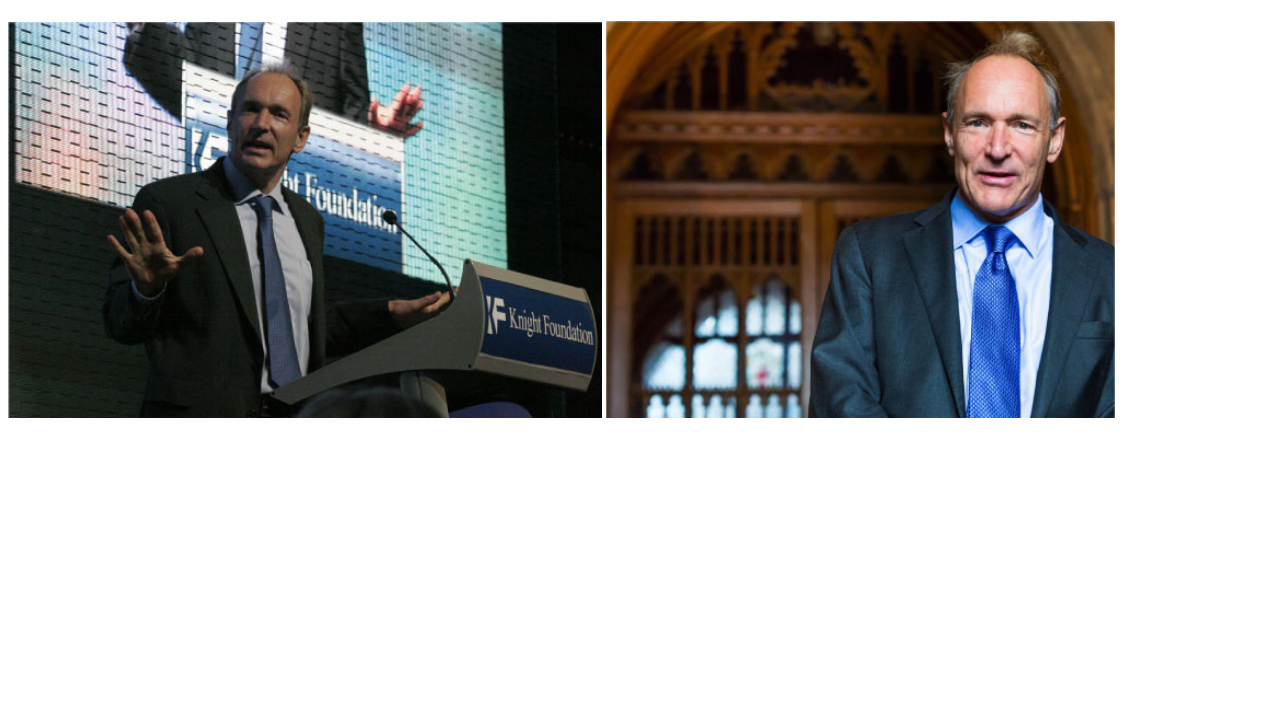
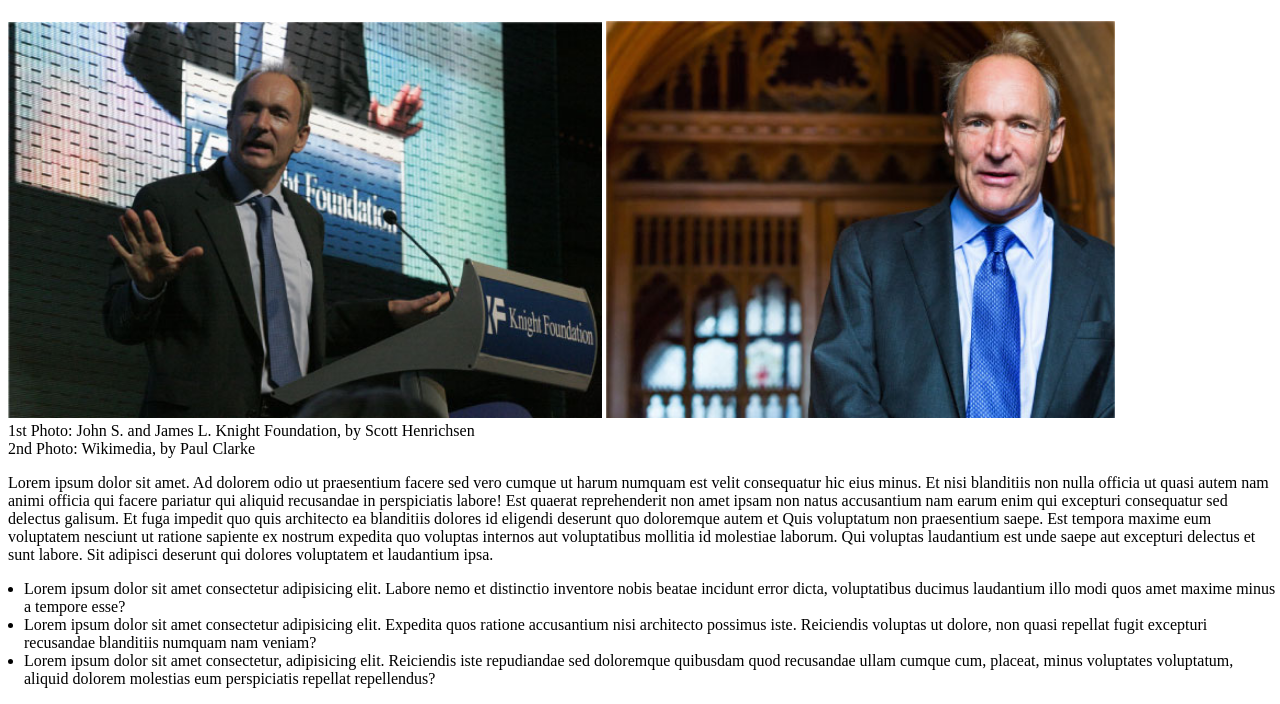
Before and after one commit to bertoldimatteo/html-css-booleaner, a plain HTML site: page index.html in a window 1280 px wide. Shown: the part 385-1089 px from the top of the page. Before the commit the page ends 807 px from the top, so only its background shows below. Drawn offline with Linux system fonts and the light colour scheme.

Commit message:
aggiunto paragrafo + ul con css

```diff
--- a/css/style.css
+++ b/css/style.css
@@ -61,3 +61,7 @@ a {
     margin: 0;
     width: 40%;
 }
+
+.list1 {
+    padding-left: 16px;
+}
--- a/index.html
+++ b/index.html
@@ -1,5 +1,6 @@
 <!DOCTYPE html>
 <html lang="en">
+
 <head>
     <meta charset="UTF-8">
     <meta http-equiv="X-UA-Compatible" content="IE=edge">
@@ -9,6 +10,7 @@
     <link rel="stylesheet" href="css/style.css">
 
 </head>
+
 <body>
 
     <!-- intestazione -->
@@ -37,6 +39,31 @@
         </div>
         <!-- /titolo con immagini -->
 
+        <!-- dettaglio sotto immagini -->
+        <div>
+            <span>1st Photo: John S. and James L. Knight Foundation, by Scott Henrichsen</span>
+        </div>
+        <div>
+            <span>2nd Photo: Wikimedia, by Paul Clarke</span>
+        </div>
+        <!-- /dettaglio sotto immagini -->
+
+        <p>Lorem ipsum dolor sit amet. Ad dolorem odio ut praesentium facere sed vero cumque ut harum numquam est velit
+            consequatur hic eius minus. Et nisi blanditiis non nulla officia ut quasi autem nam animi officia qui facere
+            pariatur qui aliquid recusandae in perspiciatis labore! Est quaerat reprehenderit non amet ipsam non natus
+            accusantium nam earum enim qui excepturi consequatur sed delectus galisum. Et fuga impedit quo quis
+            architecto ea blanditiis dolores id eligendi deserunt quo doloremque autem et Quis voluptatum non
+            praesentium saepe.
+            Est tempora maxime eum voluptatem nesciunt ut ratione sapiente ex nostrum expedita quo voluptas internos aut
+            voluptatibus mollitia id molestiae laborum. Qui voluptas laudantium est unde saepe aut excepturi delectus et
+            sunt labore. Sit adipisci deserunt qui dolores voluptatem et laudantium ipsa.
+        </p>
+
+        <ul class="list1">
+            <li>Lorem ipsum dolor sit amet consectetur adipisicing elit. Labore nemo et distinctio inventore nobis beatae incidunt error dicta, voluptatibus ducimus laudantium illo modi quos amet maxime minus a tempore esse?</li>
+            <li>Lorem ipsum dolor sit amet consectetur adipisicing elit. Expedita quos ratione accusantium nisi architecto possimus iste. Reiciendis voluptas ut dolore, non quasi repellat fugit excepturi recusandae blanditiis numquam nam veniam?</li>
+            <li>Lorem ipsum dolor sit amet consectetur, adipisicing elit. Reiciendis iste repudiandae sed doloremque quibusdam quod recusandae ullam cumque cum, placeat, minus voluptates voluptatum, aliquid dolorem molestias eum perspiciatis repellat repellendus?</li>
+        </ul>
 
     </main>
     <!-- /corpo pagina -->
@@ -46,4 +73,5 @@
     <!-- /pie di pagina -->
 
 </body>
+
 </html>
```
